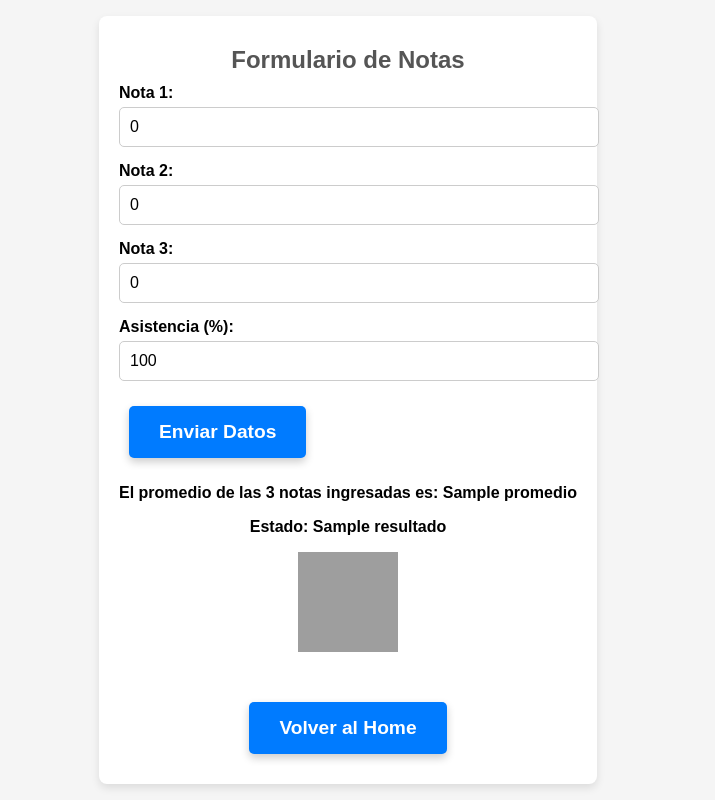
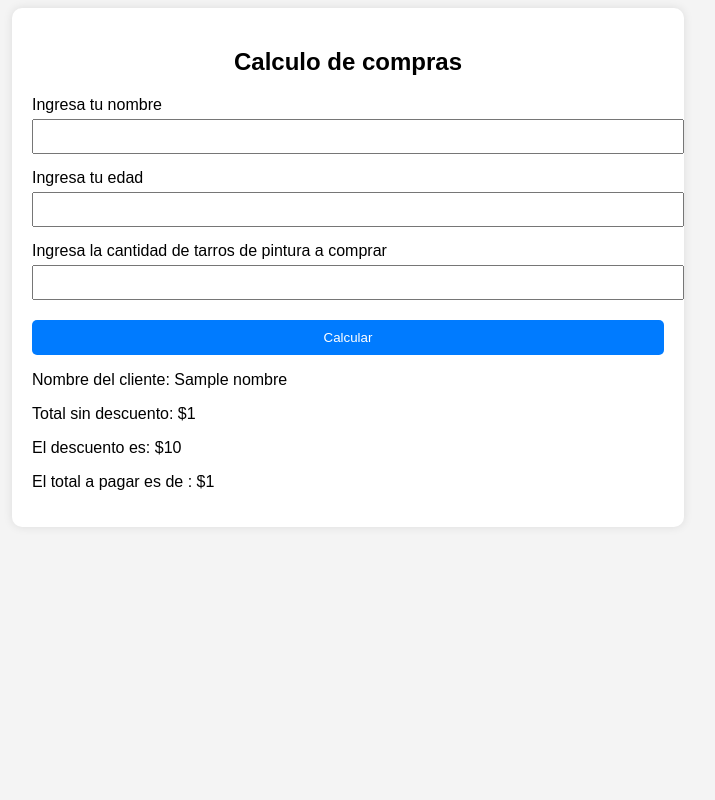
Before and after one commit to Pierattini/aplicaci-examen-flask, a Flask app: template templates/ejercicio1.html in a window 1280 px wide. Shown: the whole page, without its empty margins (292-1007 px from the left). Run offline with Flask 3, Linux system fonts and the light colour scheme; the template is opened without the code that fills it: most values are stand-ins (such as "Sample title", 1, 10 or a date in 2020); grey boxes are pictures that could not be loaded.

Commit message:
Initial commit

```diff
--- a/main.py
+++ b/main.py
@@ -1,6 +1,12 @@
 from flask import Flask, render_template, request
 
 app = Flask(__name__)
+
+# Usuarios predefinidos para Ejercicio 2
+usuarios = {
+    'juan': 'admin',
+    'pepe': 'user'
+}
 
 @app.route('/')
 def index():
@@ -9,38 +15,45 @@ def index():
 @app.route('/ejercicio1', methods=['GET', 'POST'])
 def ejercicio1():
     if request.method == 'POST':
-        # Ejemplo de cómo manejar un formulario y procesar datos
-        n1 = float(request.form.get('n1', 0))
-        n2 = float(request.form.get('n2', 0))
-        n3 = float(request.form.get('n3', 0))
-        asistencia = int(request.form.get('asistencia', 0))
-        promedio = (n1 + n2 + n3) / 3
-        if promedio >= 40 and asistencia >= 75:
-            resultado = 'Aprobado'
-            # ruta = '/static/img/aprobado.jpg'
+        nombre = request.form['nombre']
+        edad = int(request.form['edad'])
+        cantidad = int(request.form['cantidad'])
+
+        precio_por_tarro = 9000
+        total_sin_descuento = cantidad * precio_por_tarro
+
+        # Aplicar descuentos según la edad
+        if 18 <= edad <= 30:
+            descuento = 0.15
+        elif edad > 30:
+            descuento = 0.25
         else:
-            resultado = 'Reprobado'
-            # ruta = '/static/img/reprobado.jpg'
-        return render_template('ejercicio1.html', promedio=promedio, resultado=resultado)
+            descuento = 0
+
+        descuento_total = total_sin_descuento * descuento
+        total_con_descuento = total_sin_descuento - descuento_total
+
+        return render_template('ejercicio1.html', nombre=nombre, total_sin_descuento=total_sin_descuento, descuento_total=descuento_total, total_con_descuento=total_con_descuento)
+
     return render_template('ejercicio1.html')
 
 @app.route('/ejercicio2', methods=['GET', 'POST'])
 def ejercicio2():
+    mensaje = None
     if request.method == 'POST':
-        nom1 = request.form.get('nom1', '')
-        nom2 = request.form.get('nom2', '')
-        nom3 = request.form.get('nom3', '')
-        if len(nom1) > len(nom2) and len(nom1) > len(nom3):
-            mayor = nom1
-            cantidad = len(nom1)
-        elif len(nom2) > len(nom1) and len(nom2) > len(nom3):
-            mayor = nom2
-            cantidad = len(nom2)
+        nombre = request.form['nombre']
+        password = request.form['password']
+
+        # Verificación de usuario
+        if nombre in usuarios and usuarios[nombre] == password:
+            if nombre == 'juan':
+                mensaje = f'Bienvenido Administrador {nombre}'
+            elif nombre == 'pepe':
+                mensaje = f'Bienvenido Usuario {nombre}'
         else:
-            mayor = nom3
-            cantidad = len(nom3)
-        return render_template('ejercicio2.html', mayor=mayor, cantidad=cantidad)
-    return render_template('ejercicio2.html')
+            mensaje = 'Usuario o contraseña incorrectos'
+
+    return render_template('ejercicio2.html', mensaje=mensaje)
 
 if __name__ == '__main__':
     app.run(debug=True)
--- a/static/css/estiloindex.css
+++ b/static/css/estiloindex.css
@@ -1,95 +1,69 @@
-
 body {
     font-family: Arial, sans-serif;
-    background-color: #f5f5f5;
-    margin: 0;
-    padding: 0;
-    display: flex;
-    justify-content: center;
-    align-items: center;
-    height: 100vh;
-    text-align: center;
+    background-color: #f4f4f4;
 }
 
 .container {
-    background-color: #ffffff;
+    width: 50%;
+    margin: 0 auto;
+    background-color: white;
     padding: 20px;
-    border-radius: 8px;
-    box-shadow: 0 4px 8px rgba(0, 0, 0, 0.1);
-}
-
-h1 {
-    color: #333;
-    font-size: 2.5em;
-    margin: 0;
+    border-radius: 10px;
+    box-shadow: 0 0 10px rgba(0, 0, 0, 0.1);
 }
 
 h2 {
-    color: #555;
-    font-size: 1.5em;
-    margin: 10px 0;
+    text-align: center;
+    margin-bottom: 20px;
 }
 
 .form-group {
     margin-bottom: 15px;
-    text-align: left;
 }
 
-label {
+.form-group label {
     display: block;
-    margin-bottom: 5px;
-    font-weight: bold;
 }
 
-input[type="text"],
-input[type="number"] {
+.form-group input {
     width: 100%;
-    padding: 10px;
-    border-radius: 5px;
-    border: 1px solid #ccc;
-    font-size: 1em;
+    padding: 8px;
+    margin-top: 5px;
 }
 
 input[type="submit"] {
-    display: inline-block;
-    font-size: 1.2em;
-    font-weight: bold;
-    color: #fff;
+    width: 100%;
+    padding: 10px;
     background-color: #007bff;
-    padding: 15px 30px;
-    margin: 10px;
+    color: white;
+    border: none;
     border-radius: 5px;
-    text-decoration: none;
-    border: none;
-    box-shadow: 0 4px 8px rgba(0, 0, 0, 0.2);
     cursor: pointer;
-    transition: background-color 0.3s, box-shadow 0.3s;
 }
 
 input[type="submit"]:hover {
     background-color: #0056b3;
-    box-shadow: 0 6px 12px rgba(0, 0, 0, 0.2);
 }
 
-.button {
-    display: inline-block;
-    font-size: 1.2em;
-    font-weight: bold;
-    color: #fff;
-    background-color: #007bff;
-    padding: 15px 30px;
-    margin: 10px;
-    border-radius: 5px;
-    text-decoration: none;
-    box-shadow: 0 4px 8px rgba(0, 0, 0, 0.2);
-    transition: background-color 0.3s, box-shadow 0.3s;
+.grid-container {
+    display: flex;
+    justify-content: space-around;
+    padding: 20px;
 }
 
-.button:hover {
-    background-color: #0056b3;
-    box-shadow: 0 6px 12px rgba(0, 0, 0, 0.2);
+.grid-item {
+    width: 150px;
+    height: 150px;
+    display: flex;
+    justify-content: center;
+    align-items: center;
+    border-radius: 10px;
+    box-shadow: 0 0 10px rgba(0, 0, 0, 0.1);
 }
 
-.negrita {
+.grid-item a {
+    text-decoration: none;
+    color: white;
+    font-size: 18px;
     font-weight: bold;
 }
--- a/templates/ejercicio1.html
+++ b/templates/ejercicio1.html
@@ -3,42 +3,38 @@
 <head>
     <meta charset="UTF-8">
     <meta name="viewport" content="width=device-width, initial-scale=1.0">
-    <title>Ejercicio 1 - Evaluación 3</title>
+    <title>Calculo de compras</title>
     <link rel="stylesheet" type="text/css" href="{{ url_for('static', filename='css/estiloindex.css') }}">
 </head>
 <body>
     <div class="container">
-        <h2>Formulario de Notas</h2>
+        <h2>Calculo de compras</h2>
         <form method="POST">
             <div class="form-group">
-                <label for="n1">Nota 1:</label>
-                <input type="number" name="n1" min="10" max="70" value="0">
+                <label for="nombre">Ingresa tu nombre</label>
+                <input type="text" name="nombre" required>
             </div>
             <div class="form-group">
-                <label for="n2">Nota 2:</label>
-                <input type="number" name="n2" min="10" max="70" value="0">
+                <label for="edad">Ingresa tu edad</label>
+                <input type="number" name="edad" required>
             </div>
             <div class="form-group">
-                <label for="n3">Nota 3:</label>
-                <input type="number" name="n3" min="10" max="70" value="0">
+                <label for="cantidad">Ingresa la cantidad de tarros de pintura a comprar</label>
+                <input type="number" name="cantidad" required>
             </div>
             <div class="form-group">
-                <label for="asistencia">Asistencia (%):</label>
-                <input type="number" name="asistencia" min="0" max="100" value="100">
-            </div>
-            <div class="form-group">
-                <input type="submit" value="Enviar Datos">
+                <input type="submit" value="Calcular">
             </div>
         </form>
-        {% if promedio %}
+
+        {% if total_sin_descuento is not none %}
         <div>
-            <p class="negrita">El promedio de las 3 notas ingresadas es: <span>{{ promedio }}</span></p>
-            <p class="negrita">Estado: <span>{{ resultado }}</span></p>
-            <img src="{{ ruta }}" width="100px" height="100px">
+            <p>Nombre del cliente: {{ nombre }}</p>
+            <p>Total sin descuento: ${{ total_sin_descuento }}</p>
+            <p>El descuento es: ${{ descuento_total }}</p>
+            <p>El total a pagar es de : ${{ total_con_descuento }}</p>
         </div>
         {% endif %}
-        <br><br>
-        <a href="/" class="button">Volver al Home</a>
     </div>
 </body>
 </html>
```
Also changed, not shown: templates/ejercicio2.html (+9 -19 lines), templates/index.html (+9 -6 lines).
